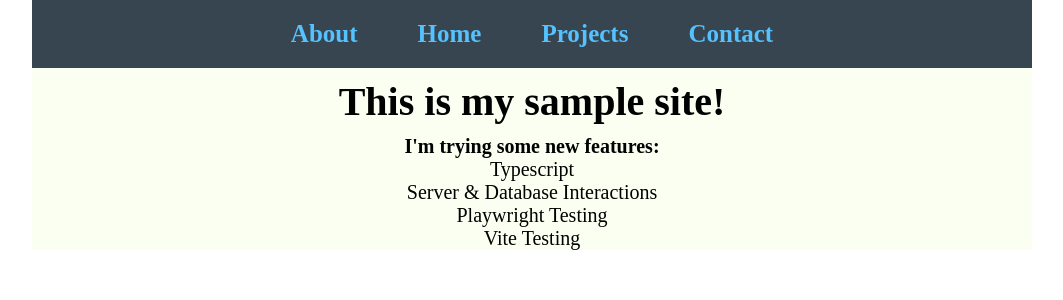
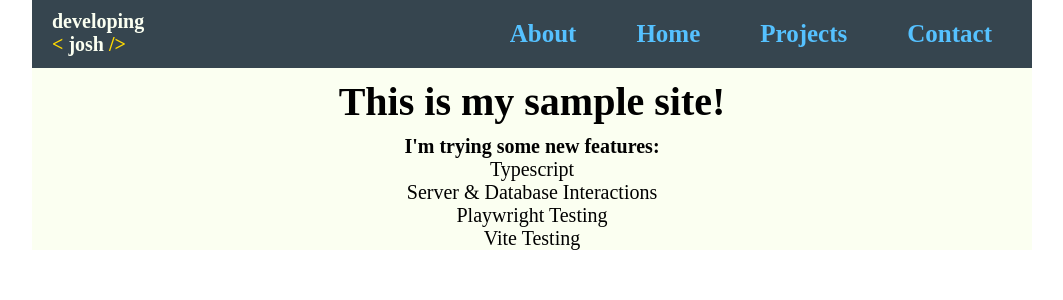
Before and after one commit to JoshCode25/joshin-code, a SvelteKit app: page / in a window 1280 px wide. Shown: the top 300 px of the page, without its empty margins (108-1171 px from the left). Built offline with nearby package versions, Linux system fonts and the light colour scheme.

Commit message:
added initial animated logo to header

```diff
--- /dev/null
+++ b/src/lib/components/Logo.svelte
@@ -0,0 +1,45 @@
+<div>
+	<h3>developing</h3>
+	<h4>
+		<span>{'<'}</span>
+		josh
+		<span>{'/>'}</span>
+	</h4>
+</div>
+
+<style>
+	div {
+		margin: 1rem 2rem;
+		text-align: left;
+	}
+	h3,
+	h4 {
+		font-size: 2rem;
+		color: var(--primary-light);
+	}
+	@keyframes glow {
+		0% {
+			color: white;
+		}
+		20% {
+			color: yellow;
+		}
+		40% {
+			color: orange;
+		}
+		60% {
+			color: red;
+		}
+		80% {
+			color: orange;
+		}
+		100% {
+			color: yellow;
+		}
+	}
+	span {
+		animation-name: glow;
+		animation-duration: 4s;
+		animation-iteration-count: infinite;
+	}
+</style>
--- a/src/routes/Header.svelte
+++ b/src/routes/Header.svelte
@@ -1,5 +1,6 @@
 <script lang="ts">
 	import { allProjectNames } from '$lib/stores/pageInfo';
+	import Logo from '$lib/components/Logo.svelte';
 	import NavButton from '$lib/components/NavButton.svelte';
 
 	const projectsDisplayInfo = {
@@ -10,16 +11,19 @@
 </script>
 
 <header>
-	<a href={`/about/`}>About</a>
-	<a href={`/`}>Home</a>
-	<NavButton buttonInfo={projectsDisplayInfo} />
-	<a href={`/contact/`}>Contact</a>
+	<Logo />
+	<div class="flexWrapper">
+		<a href={`/about/`}>About</a>
+		<a href={`/`}>Home</a>
+		<NavButton buttonInfo={projectsDisplayInfo} />
+		<a href={`/contact/`}>Contact</a>
+	</div>
 </header>
 
 <style>
 	header {
 		display: flex;
-		justify-content: center;
+		justify-content: space-between;
 		gap: 2rem;
 		background: var(--primary-dark);
 		margin-bottom: 1rem;
@@ -36,4 +40,10 @@
 		color: var(--secondary-color);
 		cursor: pointer;
 	}
+	.flexWrapper {
+		margin: 0 2rem;
+		display: flex;
+		justify-content: space-around;
+		gap: 2rem;
+	}
 </style>
```
